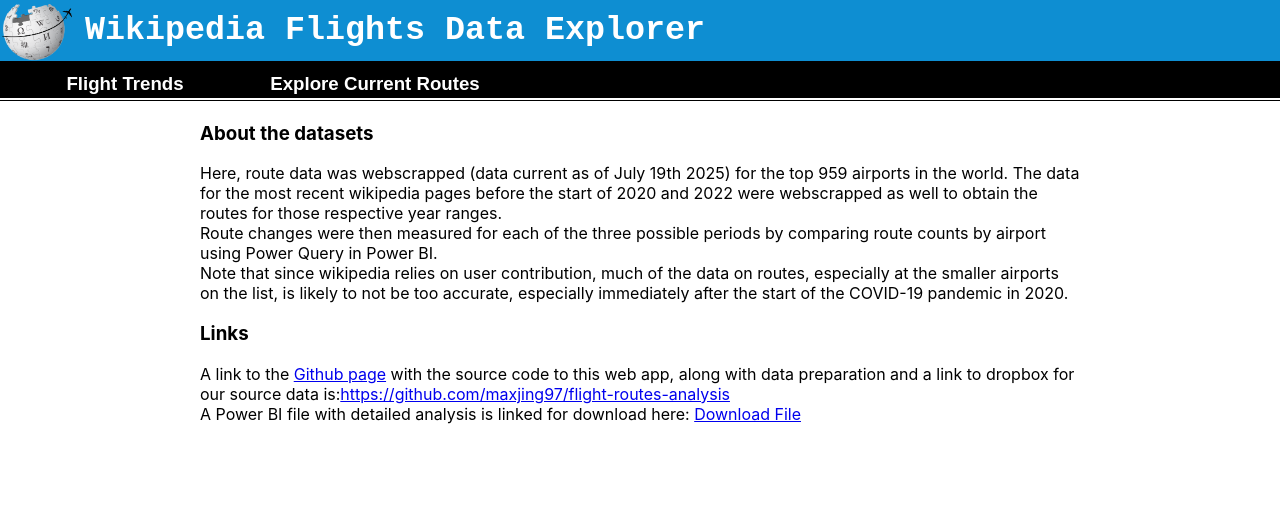
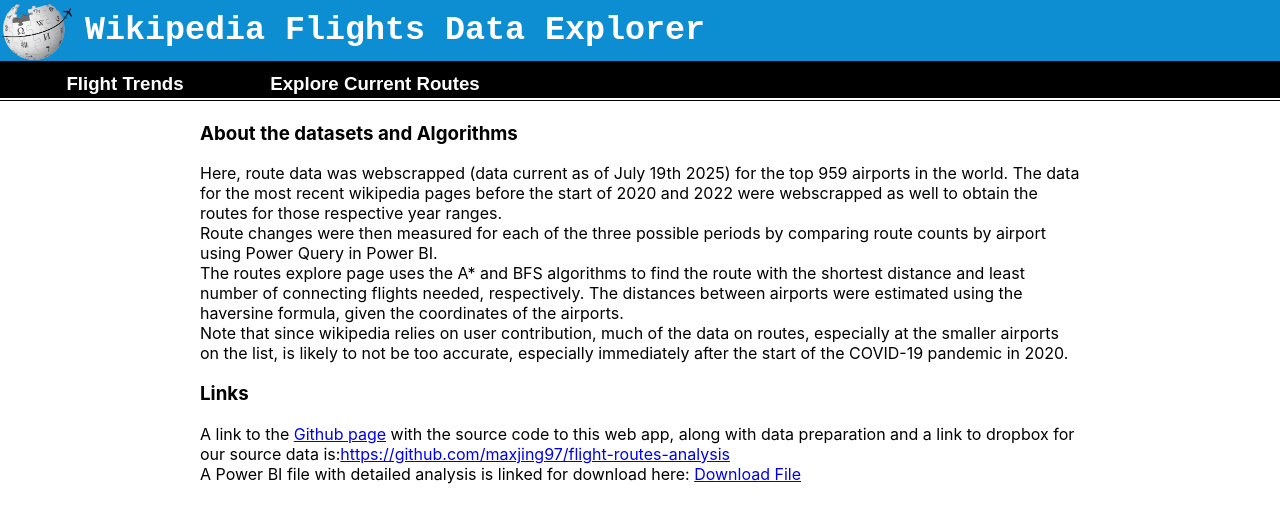
Before and after one commit to maxjing97/flight-routes-analysis, a React (Create React App) app: page /res in a window 1280 px wide. Shown: the top 522 px of the page. Built offline with nearby package versions, Linux system fonts and the light colour scheme; the HTML template or start-up script is replaced by a standard one.

Commit message:
added information about route-finding.

```diff
--- a/src/pages/main.js
+++ b/src/pages/main.js
@@ -347,7 +347,7 @@ export function Trends() {
 export function Resources() {
   return (
   <div className="essay">
-    <h3>About the datasets</h3>
+    <h3>About the datasets and Algorithms</h3>
     <p>
       Here, route data was webscrapped (data current as of July 19th 2025) for the top 959 airports in the world. The data for the most recent wikipedia pages before the start of
       2020 and 2022 were webscrapped as well to obtain the routes for those respective year ranges.
@@ -356,8 +356,14 @@ export function Resources() {
       Route changes were then measured for each of the three possible periods by comparing route counts by airport using Power Query in Power BI.
     </p>
 
+    <p>The routes explore page uses the A* and BFS algorithms to find the route with the shortest distance and least number of connecting flights needed, respectively.
+      The distances between airports were estimated using the haversine formula, given the coordinates of the airports.
+    </p>
+
+
     <p>Note that since wikipedia relies on user contribution, much of the data on routes, especially at the smaller airports on the list,
     is likely to not be too accurate, especially immediately after the start of the COVID-19 pandemic in 2020.</p>
+
     <h3>Links</h3>
     <p>A link to the <a href="https://github.com/maxjing97/flight-routes-analysis">Github page</a> with the source code to this web app, along with data preparation and a link to dropbox for our source data is:
     <a href="https://github.com/maxjing97/flight-routes-analysis">https://github.com/maxjing97/flight-routes-analysis</a>
```
Also changed, not shown: 1 other file (tests, documents, lock files or other folders).
